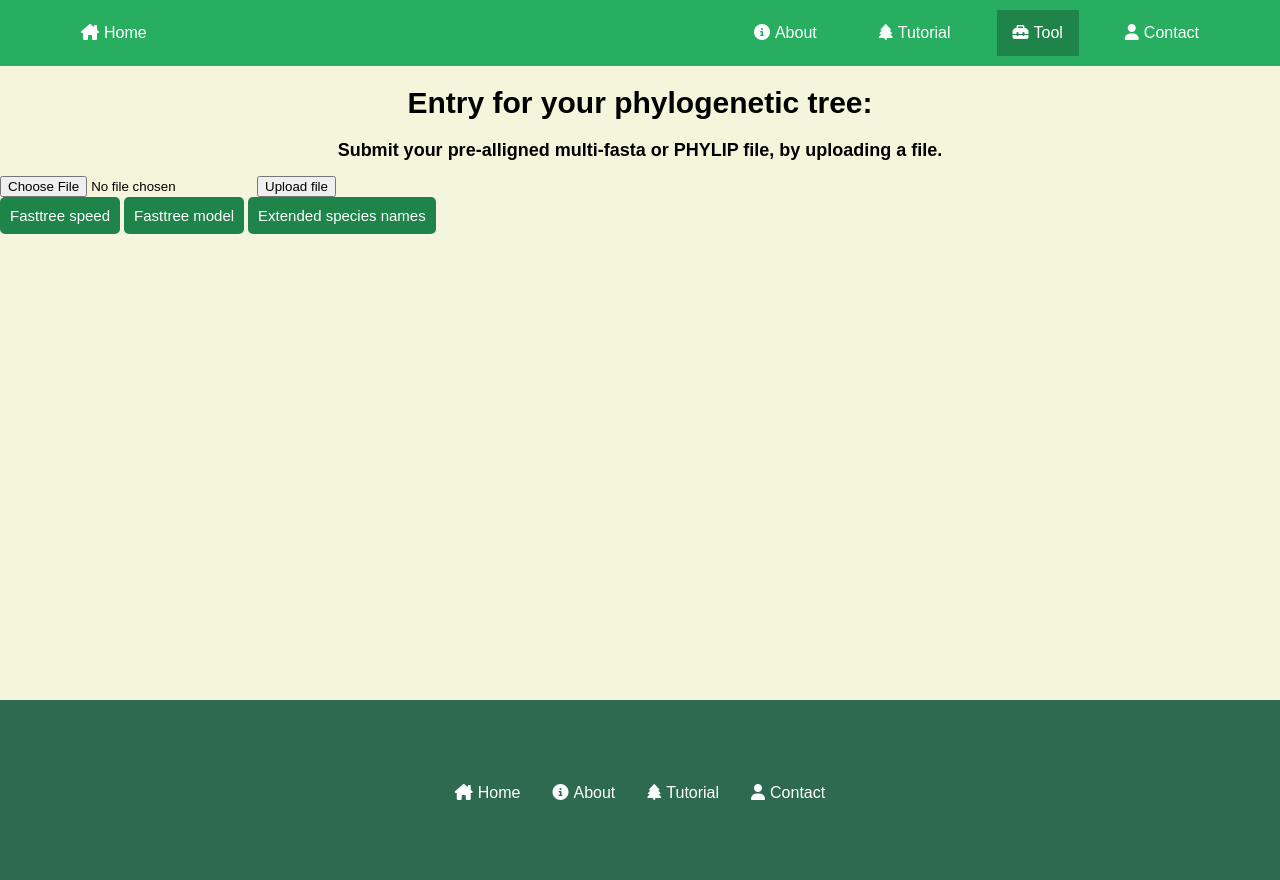
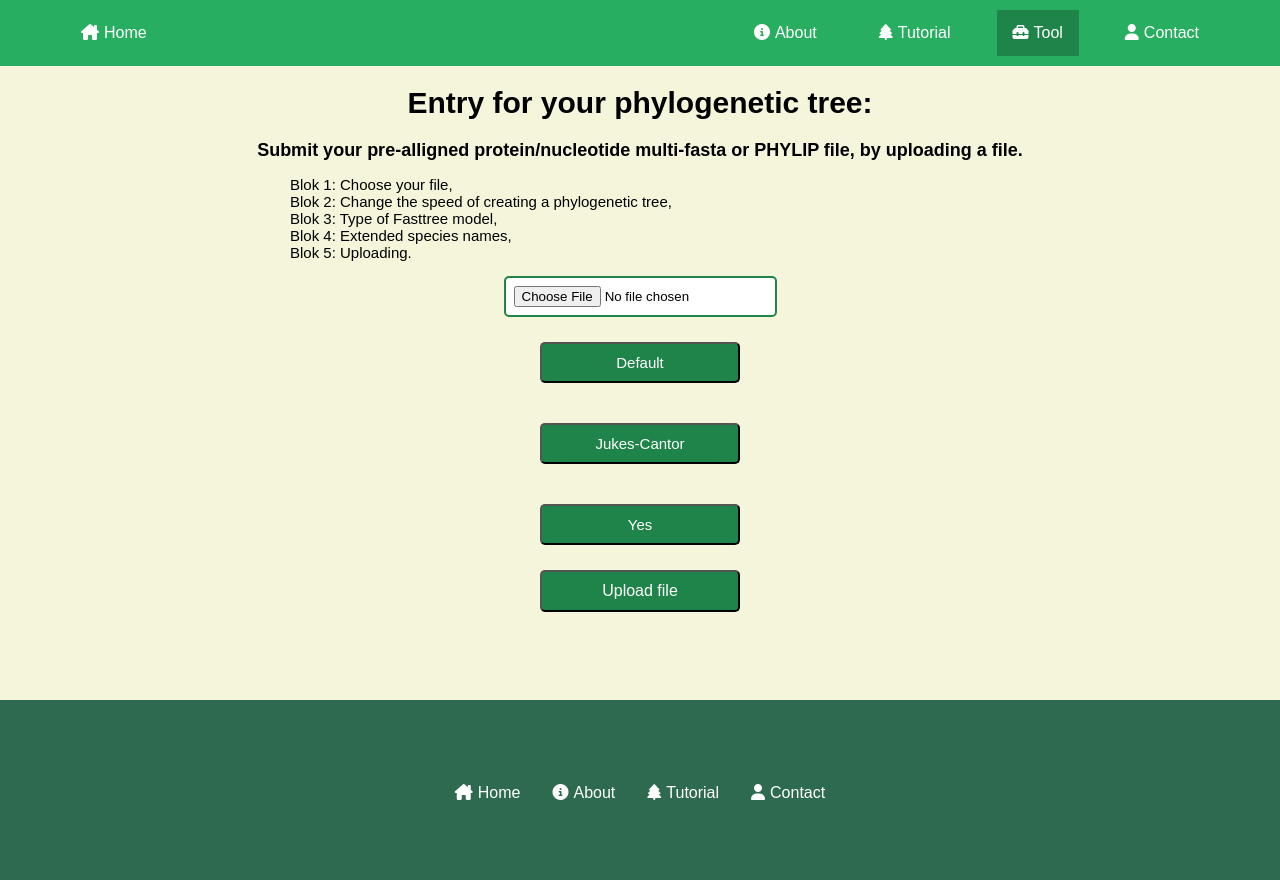
Before and after one commit to Efran08/fylogenetische-boom, a Flask app: page /tool in a window 1280 px wide. Run offline with Flask 3, Linux system fonts and the light colour scheme.

Commit message:
Tool_page aangepast met de buttons

```diff
--- a/static/home_page.css
+++ b/static/home_page.css
@@ -151,14 +151,31 @@ footer {
     background-color: #27ae60;
 }
 
- /* Dropdown Button */
- .dropbtn {
+/*een methode die bestaat voor buttons*/
+.button-style {
     background-color: #1e8449;
     color: white;
-  padding: 10px;
+    padding: 10px 15px;
     font-size: 15px;
     font-family: Arial, Helvetica, sans-serif;
-  border: none;
+    cursor: pointer;
+    border-radius: 5px;
+    text-align: center;
+}
+
+.button-style:hover {
+    background-color: #27ae60;
+}
+
+
+.dropbtn {
+    width: 200px;
+    text-align: center;
+    padding: 10px 15px;
+    background-color: #1e8449;
+    color: white;
+    font-size: 15px;
+    font-family: Arial, Helvetica, sans-serif;
     cursor: pointer;
     border-radius: 5px;
 }
@@ -166,37 +183,121 @@ footer {
 .dropbtn:hover {
     background-color: #27ae60;
 }
-/* The container <div> - needed to position the dropdown content */
+
+.file_upload button {
+    width: 200px;
+    padding: 10px 15px;
+    background-color: #1e8449;
+    color: white;
+    font-size: 16px;
+    border-radius: 5px;
+    cursor: pointer;
+    text-align: center;
+}
+
+.file_upload button:hover {
+    background-color: #27ae60;
+}
+
+.file_upload input[type="file"] {
+    border: 2px solid #1e8449;
+    padding: 8px;
+    border-radius: 5px;
+    cursor: pointer;
+    background-color: white;
+}
+
+.container {
+    display: flex;
+    justify-content: center;
+    align-items: center;
+    flex-direction: column;
+    gap: 20px;
+}
+
+.file_upload {
+    display: flex;
+    flex-direction: column;
+    gap: 15px;
+    padding: 15px;
+    align-items: center;
+}
+
+.dropbtn::after {
+    content: "select option";
+}
+
+.dropdown input {
+    display: none;
+}
+
+#opt-speed-default:checked ~ .dropbtn::after {
+    content: "Default";
+}
+#opt-speed-faster:checked ~ .dropbtn::after {
+    content: "Faster (less accurate)";
+}
+#opt-speed-slower:checked ~ .dropbtn::after {
+    content: "Slower (more accurate)";
+}
+
+#opt-model-jc:checked ~ .dropbtn::after {
+    content: "Jukes-Cantor";
+}
+#opt-model-gtr:checked ~ .dropbtn::after {
+    content: "Generalized time-reversible";
+}
+#opt-model-jtt:checked ~ .dropbtn::after {
+    content: "Jones-Taylor-Thornton";
+}
+#opt-model-wg:checked ~ .dropbtn::after {
+    content: "Whelan & Goldman";
+}
+#opt-model-lg:checked ~ .dropbtn::after {
+    content: "Le and Gascuel";
+}
+
+#opt-names-no:checked ~ .dropbtn::after {
+    content: "No";
+}
+#opt-names-yes:checked ~ .dropbtn::after {
+    content: "Yes";
+}
+
 .dropdown {
     position: relative;
     display: inline-block;
+    margin: 10px;
 }
 
-/* Dropdown Content (Hidden by Default) */
 .dropdown-content {
     display: none;
     position: absolute;
-  background-color: #f1f1f1;
     min-width: 140px;
     box-shadow: 0px 8px 16px 0px rgba(0,0,0,0.2);
     z-index: 1;
+    background-color: #f1f1f1;
+    border-radius: 5px;
 }
 
-/* Links inside the dropdown */
-.dropdown-content a {
+.dropdown-content label {
     color: black;
     font-family: Arial, Helvetica, sans-serif;
     font-size: 15px;
     padding: 5px 16px;
     text-decoration: none;
     display: block;
+    cursor: pointer;
 }
 
-/* Change color of dropdown links on hover */
-.dropdown-content a:hover {background-color: #ddd;}
+.dropdown-content label:hover {
+    background-color: #ddd;
+}
 
-/* Show the dropdown menu on hover */
-.dropdown:hover .dropdown-content {display: block;}
+.dropdown:hover .dropdown-content {
+    display: block;
+}
 
-/* Change the background color of the dropdown button when the dropdown content is shown */
-.dropdown:hover .dropbtn {background-color: #3e8e41;}
+.dropdown:hover .dropbtn {
+    background-color: #3e8e41;
+}
--- a/templates/tool_gebruiken_page.html
+++ b/templates/tool_gebruiken_page.html
@@ -7,38 +7,56 @@
         Entry for your phylogenetic tree:
     </h1>
     <h2>
-        Submit your pre-alligned multi-fasta or PHYLIP file, by uploading a file.
+        Submit your pre-alligned protein/nucleotide multi-fasta or PHYLIP file, by uploading a file.
     </h2>
+    <p>
+    Blok 1: Choose your file,<br>  Blok 2: Change the speed of creating a phylogenetic tree,<br>
+        Blok 3: Type of Fasttree model,<br> Blok 4: Extended species names,<br> Blok 5: Uploading.
+    </p>
     <form class="file_upload" method="post" enctype="multipart/form-data">
         <input type="file" name="file" required>
-        <button type="submit">Upload file</button>
     </form>
+    <div class="container">
         <div class="dropdown">
-        <button class="dropbtn">Fasttree speed</button>
+            <input type="radio" id="opt-speed-default" name="dropdown" checked>
+            <input type="radio" id="opt-speed-faster" name="dropdown">
+            <input type="radio" id="opt-speed-slower" name="dropdown">
+            <button class="dropbtn"></button>
             <div class="dropdown-content">
-            <a href="#">Default</a>
-            <a href="#">Faster<br>(less accurate)</a>
-            <a href="#">Slower<br>(more accurate)</a>
+                <label for="opt-speed-default">Default</label>
+                <label for="opt-speed-faster">Faster<br>(less accurate)</label>
+                <label for="opt-speed-slower">Slower<br>(more accurate)</label>
             </div>
         </div>
         <div class="dropdown">
-        <button class="dropbtn">Fasttree model</button>
+            <input type="radio" id="opt-model-jc" name="dropdown-model" checked>
+            <input type="radio" id="opt-model-gtr" name="dropdown-model">
+            <input type="radio" id="opt-model-jtt" name="dropdown-model">
+            <input type="radio" id="opt-model-wg" name="dropdown-model">
+            <input type="radio" id="opt-model-lg" name="dropdown-model">
+            <button class="dropbtn"></button>
             <div class="dropdown-content">
-            <a href="#">Jukes-Cantor<br>(nucleotides)</a>
-            <a href="#">Generalized time-reversible<br>(nucleotides)</a>
+                <label for="opt-model-jc">Jukes-Cantor (nucleotides)</label>
+                <label for="opt-model-gtr">Generalized time-reversible (nucleotides)</label>
                 <p>---------------------------------</p>
-            <a href="#">Jones-Taylor-Thornton 1992<br>(proteins)</a>
-            <a href="#">Whelan & Goldman 2001<br>(proteins)</a>
-            <a href="#">Le and Gascuel 2008<br>(proteins)</a>
+                <label for="opt-model-jtt">Jones-Taylor-Thornton 1992 (proteins)</label>
+                <label for="opt-model-wg">Whelan & Goldman 2001<br>(proteins)</label>
+                <label for="opt-model-lg">Le and Gascuel 2008<br>(proteins)</label>
             </div>
         </div>
         <div class="dropdown">
-        <button class="dropbtn">Extended species names</button>
+            <input type="radio" id="opt-names-yes" name="dropdown-names" checked>
+            <input type="radio" id="opt-names-no" name="dropdown-names">
+            <button class="dropbtn"></button>
             <div class="dropdown-content">
-            <a href="#">No</a>
-            <a href="#">Yes</a>
+                <label for="opt-names-no">No</label>
+                <label for="opt-names-yes">Yes</label>
             </div>
         </div>
+    </div>
+    <form class="file_upload" method="post" enctype="multipart/form-data">
+    <button type="submit">Upload file</button>
+    </form>
 {% endblock %}
 
 {% block footer %}
@@ -55,3 +73,6 @@
             </div>
         </footer>
     {% endblock %}
+
+
+Extended species names
```
Lines whose indentation alone changed are shown as unchanged.
